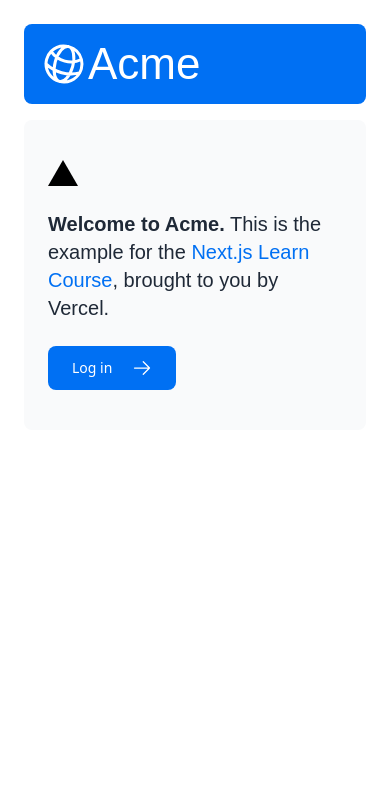
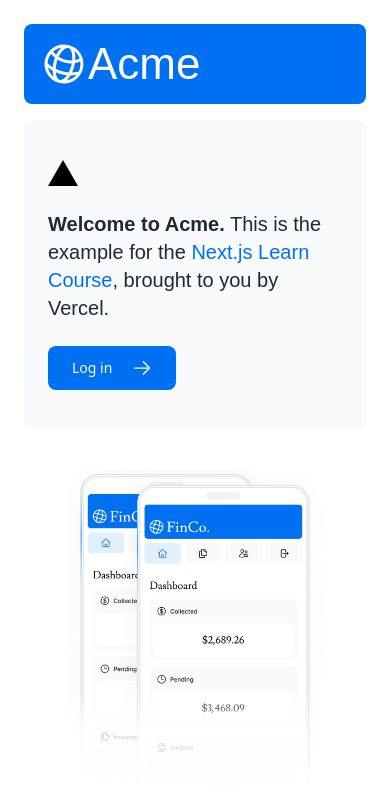
Before and after one commit to jairomer/NextJsDashboardApp, a Next.js app in the folder nextjs-dashboard/: page / in a window 390 px wide. Shown: the top 796 px of the page. Built offline with nearby package versions, Linux system fonts and the light colour scheme; a web font is replaced by a local one.

Commit message:
feat: add hero images to the page.
Use two images for desktop and mobile view.

The switch between one or another is handled by
the Tailwind tags hidden and block.

The public directory will contain publicly available
assets for the whole project.

```diff
--- a/nextjs-dashboard/app/page.tsx
+++ b/nextjs-dashboard/app/page.tsx
@@ -3,6 +3,7 @@
 import Link from 'next/link';
 import styles from '@/app/ui/home.module.css';
 import { lusitana } from '@/app/ui/fonts';
+import Image from 'next/image';
 
 export default function Page() {
   return (
@@ -32,6 +33,20 @@
         </div>
         <div className="flex items-center justify-center p-6 md:w-3/5 md:px-28 md:py-12">
           {/* Add Hero Images Here */}
+          <Image
+            src="/hero-desktop.png"
+            width={1000}
+            height={760}
+            className="hidden md:block"
+            alt="Screenshots of the dashboard project showing desktop version"
+          />
+          <Image
+            src="/hero-mobile.png"
+            height={620}
+            width={560}
+            className="md:hidden block "
+            alt="Screenshot of the dashboard project showing mobile version"
+          />
         </div>
       </div>
     </main>
```
